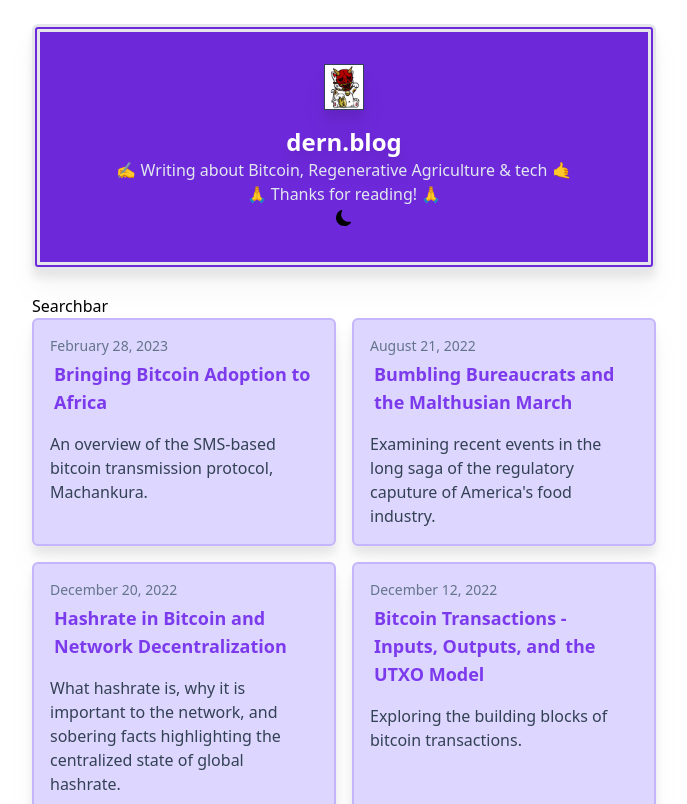
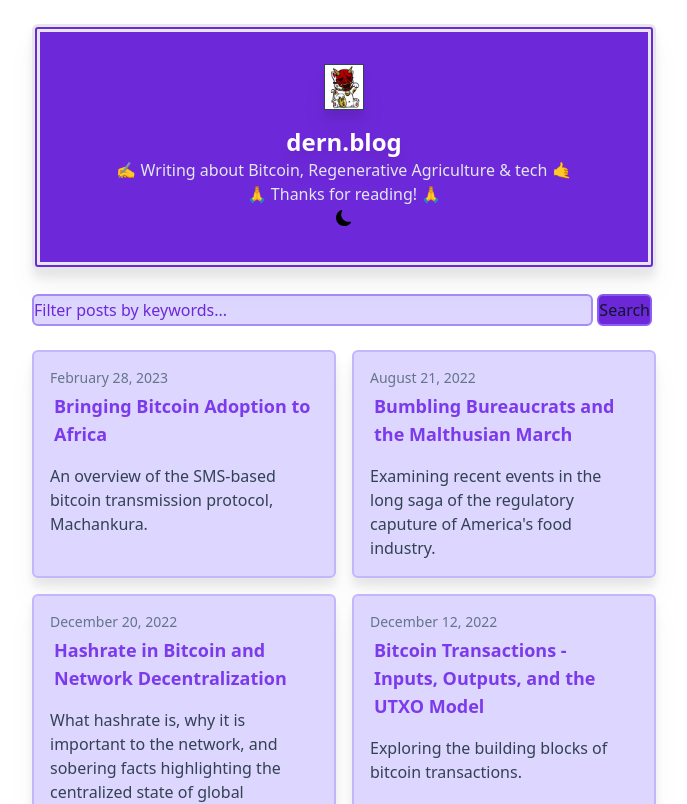
Before and after one commit to bitdern/dern-blog, a Next.js app: page / in a window 1280 px wide. Shown: the top 804 px of the page, without its empty margins (296-983 px from the left). Built offline with nearby package versions, Linux system fonts and the light colour scheme.

Commit message:
search bar styled + basic functionality

```diff
--- a/components/DarkModebtn.tsx
+++ b/components/DarkModebtn.tsx
@@ -18,7 +18,7 @@ const DarkModebtn = () => {
 
   const currentTheme = theme === "system" ? systemTheme : theme;
   return (
-    <div className="text-sm flex justify-center">
+    <div className="flex justify-center">
       {currentTheme === "dark" ? (
         <BsFillSunFill
           className="px-1 h-6 w-6 cursor-pointer text-yellow-300"
--- a/components/Searchbar.jsx
+++ b/components/Searchbar.jsx
@@ -1,6 +1,37 @@
 "use client";
 import React from "react";
+import { useState } from "react";
+import { useRouter } from "next/navigation";
 
 export default function Searchbar() {
-  return <div>Searchbar</div>;
+  const [search, setSearch] = useState("");
+  const router = useRouter();
+
+  function handleSubmit(e) {
+    e.preventDefault();
+    if (!search) return;
+    router.push(`/search/${search}`);
+  }
+
+  return (
+    <form
+      onSubmit={handleSubmit}
+      className=" rounded-md flex mb-6 justify-between items-center"
+    >
+      <input
+        value={search}
+        onChange={(e) => setSearch(e.target.value)}
+        type="text"
+        placeholder="Filter posts by keywords..."
+        className="border-2 border-violet-400 w-full h-8 rounded-md  placeholder-violet-700 text-violet-700 bg-violet-200 flex-1"
+      />
+      <button
+        disabled={!search}
+        type="submit"
+        className="border-2 border-violet-500 rounded-md text-slate-200 disabled:text-slate-900 mx-1 bg-violet-700 h-8"
+      >
+        Search
+      </button>
+    </form>
+  );
 }
```
